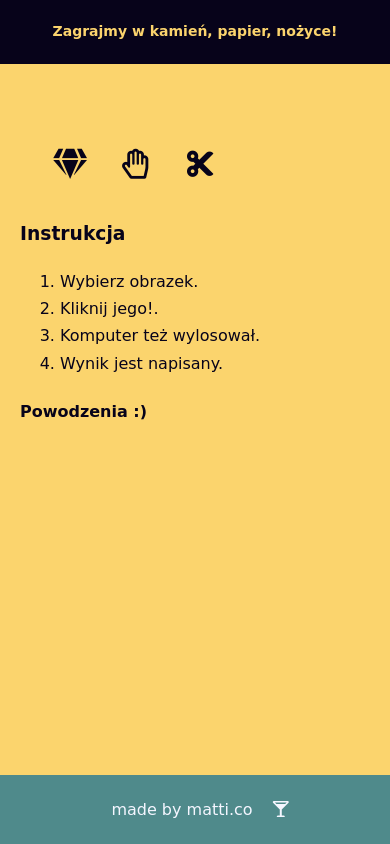
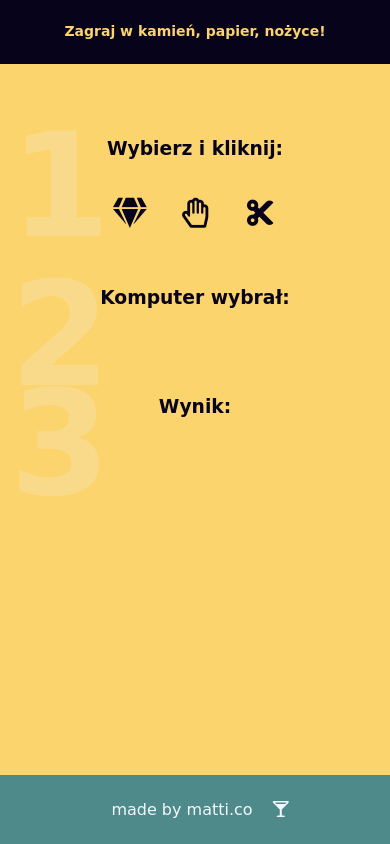
Before and after one commit to mateusz-andrzej-krupa/javascript-prewort, a website: page index.html in a window 390 px wide. Drawn offline with Linux system fonts and the light colour scheme; a web font is replaced by a local one.

Commit message:
Rebuild layout, add @media

```diff
--- a/index.html
+++ b/index.html
@@ -11,32 +11,37 @@
 <body>
 	<section class="header">
 		<i class="fas fa-play"></i>
-		<h1>Zagrajmy w kamień, papier, nożyce!</h1>
+		<h1>Zagraj w kamień, papier, nożyce!</h1>
 	</section>
 	<section class="content">
-		<div class="col-l">
+		<div class="col-1">
 			<div class="about">
-				<h3>Instrukcja</h3>
-				<ol>
-					<li>Wybierz obrazek.</li>
-					<li>Kliknij jego!.</li>
-					<li>Komputer też wylosował.</li>
-					<li>Wynik jest napisany.</li>
-				</ol>
-				<h4>Powodzenia :)</h4>
+				<h3>Wybierz i kliknij:</h3>
+				<div class="icons">
+					<div class="container">
+						<i class="fas fa-gem" id="rock"></i>
+						<i class="far fa-hand-paper" id="paper"></i>
+						<i class="fas fa-cut" id="scissors"></i>
+					</div>
+					<p>1</p>
+				</div>
 			</div>
 		</div>
-		<div class="col-r">
-			<div class="icons">
+		<div class="col-2">
+			<div class="comp">
 				<div class="container">
-					<i class="fas fa-gem" id="rock"></i>
-					<i class="far fa-hand-paper" id="paper"></i>
-					<i class="fas fa-cut" id="scissors"></i>
+					<h3>Komputer wybrał:</h3>
+					<div id="messageComp"></div>
+					<p>2</p>
 				</div>
 			</div>
+		</div>
+		<div class="col-3">
 			<div class="score">
 				<div class="container">
-					<div id="messages"></div>
+					<h3>Wynik:</h3>
+					<div class="scorefromjs" id="messages"></div>
+					<p>3</p>
 				</div>
 			</div>
 		</div>
--- a/js/functions.js
+++ b/js/functions.js
@@ -5,7 +5,13 @@ function printMessage(msg){
 	div.innerHTML = msg;
 	document.getElementById('messages').appendChild(div);
 }
+function printMessageComp(msg){
+	let div = document.createElement('div');
+	div.innerHTML = msg;
+	document.getElementById('messageComp').appendChild(div);
+}
 
 function clearMessages(){
 	document.getElementById('messages').innerHTML = '';
+	document.getElementById('messageComp').innerHTML = '';
 }
--- a/js/script.js
+++ b/js/script.js
@@ -2,6 +2,7 @@ function playGame (playerInput) {
   clearMessages();
   function getMoveName(argMoveId){
     if(argMoveId == 1){
+      let kamień = document.getElementById('rock');
       return 'kamień';
     } else if(argMoveId == 2){
       return 'papier';
@@ -16,39 +17,39 @@ function playGame (playerInput) {
   function displayResult(argComputerMove, argPlayerMove){
     console.log('jesli to wydzisz to funkcja sie wykonuje!', 'komp>>>', argComputerMove, ' ty>>>', argPlayerMove);
     if(argComputerMove == 'kamień' && argPlayerMove == 'papier'){
-      score = 'Ty wygrywasz';
+      score = 'Wygrałeś :)';
     }
     else if(argComputerMove == 'kamień' && argPlayerMove == 'nozyczki'){
-      score = 'Wygrał komputer!';
+      score = 'Przegrałeś :*(';
       }
     else if(argComputerMove == 'kamień' && argPlayerMove == 'kamień'){
-      score = 'Remis';
+      score = 'Remis :|';
       }
     else if(argComputerMove == 'nozyczki' && argPlayerMove == 'nozyczki'){
-      score = 'Remis';
+      score = 'Remis :|';
       }
     else if(argComputerMove == 'nozyczki' && argPlayerMove == 'papier'){
-      score = 'Wygrał komputer!';
+      score = 'Przegrałeś :*(';
       }
     else if(argComputerMove == 'nozyczki' && argPlayerMove == 'kamień'){
-      score = 'Ty wygrywasz!';
+      score = 'Wygrałeś :)';
       }
     else if(argComputerMove == 'nozyczki' && argPlayerMove == 'nozyczki'){
-      score = 'Wygrał komputer!';
+      score = 'Przegrałeś :*(';
       }
     else if(argComputerMove == 'papier' && argPlayerMove == 'papier'){
-      score = 'Remis';
+      score = 'Remis :|';
       }
     else if(argComputerMove == 'papier' && argPlayerMove == 'kamień'){
-      score = 'Wygrał komputer!';
+      score = 'Przegrałeś :*(';
       }
     else if(argComputerMove == 'papier' && argPlayerMove == 'nozyczki'){
-      score = 'Ty wygrywasz!';
+      score = 'Wygrałeś :)';
       }
     else {
       score = 'Nieznany ruch.';
     }
-    printMessage('Wynik (wyswietlone z poziomu funkcji): ' + score);
+    printMessage(score);
     console.log('koniec funkcji displayResult');
     return score;
   }
@@ -71,7 +72,7 @@ function playGame (playerInput) {
   }
   */
 
-  printMessage('Komputer wylosował: ' + argComputerMove);
+  printMessageComp(argComputerMove); //Komputer wybrał;
 
   //let playerInput = prompt('Wybierz swój ruch: 1: kamień, 2: papier, 3: nożyce.');
 
@@ -90,13 +91,13 @@ function playGame (playerInput) {
       playerMove = 'nozyczki';
     }
   */
-  printMessage('Ty wybrałeś: ' + argPlayerMove);
+  //printMessage('Ty wybrałeś: ' + argPlayerMove);
 
   var wynik = displayResult(argComputerMove, argPlayerMove)
 
   console.log('wynik to: ' + wynik);
 
-  printMessage('Wynik gry (wyświetlone z końcówki kodu): ' + wynik);
+  //printMessage('Wynik gry (wyświetlone z końcówki kodu): ' + wynik);
 }
 //playGame(2);
 document.getElementById('rock').addEventListener('click', function(){playGame(1);console.log('gracz nacisnal kamien');});
--- a/sass/style.scss
+++ b/sass/style.scss
@@ -47,18 +47,12 @@ body {
 /*content*/
 .content {
     display: flex;
-    justify-content: start;
+    justify-content: space-around;
     margin: 50px 20px;
-
-
-    .col-r {
-        padding: 20px 0 5px 20px;
-        display: flex;
-        justify-content: center;
-        flex-direction: column;
-        align-self: flex-start;
+    text-align: center;
+    .col-1 {
+        position: relative;
         i {
-
             font-size: 30px;
             background: transparent;
             width: 60px;
@@ -72,6 +66,56 @@ body {
         i:hover {
                 transform: scale(1.9, 1.9);
             }
+        p:first-of-type {
+            position: absolute;
+            margin: 0 0;
+            left: -50px;
+            top: 0px;
+            color: $color-three;
+            opacity: 0.4;
+            font-size: 144px;
+            font-weight: bold;
+            line-height: 1;
+            z-index: -1;
+        }
+    }
+
+    .col-2   {
+        position: relative;
+
+        p:first-of-type {
+            position: absolute;
+            margin: 0 0;
+            left: -50px;
+            top: 0px;
+            color: $color-three;
+            opacity: 0.4;
+            font-size: 144px;
+            font-weight: bold;
+            line-height: 1;
+            z-index: -1;
+        }
+    }
+    .col-3 {
+        position: relative;
+        p:first-of-type {
+            position: absolute;
+            margin: 0 0;
+            left: -50px;
+            top: 0px;
+            color: $color-three;
+            opacity: 0.4;
+            font-size: 144px;
+            font-weight: bold;
+            line-height: 1;
+            z-index: -1;
+        }
+        .score .container .scorefromjs {
+            font-size: 24px;
+            font-weight: bold;
+            color: red;
+        }
+
     }
 }
 
@@ -103,8 +147,16 @@ body {
         }
     }
     .content {
-        flex-direction: column-reverse;
-        justify-content: center;
+        display: flex;
+        flex-direction: column;
+        .col-2, .col-3 {
+            margin: 20px 0;
+
+        }
+        .col-1 p:first-of-type, .col-2 p:first-of-type, .col-3 p:first-of-type {
+            left: 0;
+        }
+
 
     }
 }
@@ -118,4 +170,10 @@ body {
             display: none;
         }
     }
+    .content {
+        .col-1 p:first-of-type, .col-2 p:first-of-type, .col-3 p:first-of-type {
+            left: -10px;
+            opacity: 0.2;
+        }
+    }
 }
```
Also changed, not shown: css/style.css, 1 other file.
